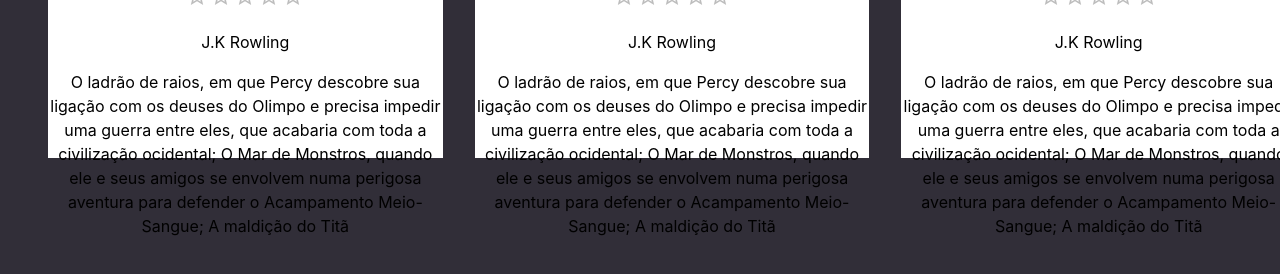
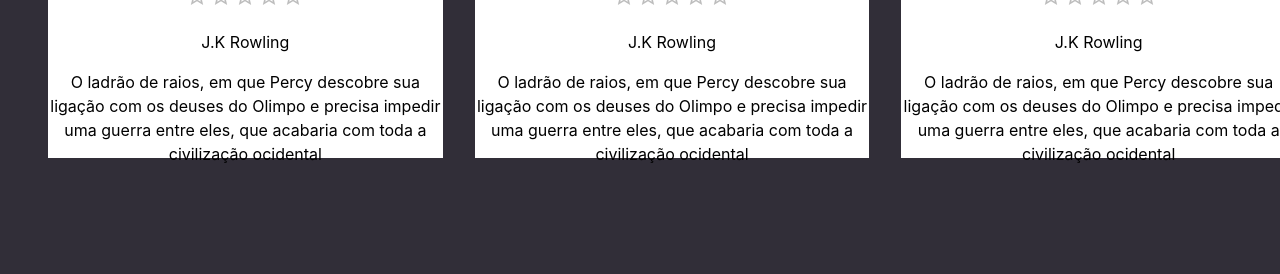
Before and after one commit to mersonff/rails_todo_api, a React (Vite) app in the folder front/: page / in a window 1280 px wide. Shown: the part 492-766 px from the top of the page. Built offline with nearby package versions, Linux system fonts and the light colour scheme.

Commit message:
fix: ajusta texto

```diff
--- a/front/src/pages/Home/index.tsx
+++ b/front/src/pages/Home/index.tsx
@@ -10,17 +10,17 @@
 
         <Card author= 'J.K Rowling'
             total_ranking={0}
-            description='O ladrão de raios, em que Percy descobre sua ligação com os deuses do Olimpo e precisa impedir uma guerra entre eles, que acabaria com toda a civilização ocidental; O Mar de Monstros, quando ele e seus amigos se envolvem numa perigosa aventura para defender o Acampamento Meio-Sangue; A maldição do Titã'
+            description='O ladrão de raios, em que Percy descobre sua ligação com os deuses do Olimpo e precisa impedir uma guerra entre eles, que acabaria com toda a civilização ocidental'
         />
 
         <Card author= 'J.K Rowling'
             total_ranking={0}
-            description='O ladrão de raios, em que Percy descobre sua ligação com os deuses do Olimpo e precisa impedir uma guerra entre eles, que acabaria com toda a civilização ocidental; O Mar de Monstros, quando ele e seus amigos se envolvem numa perigosa aventura para defender o Acampamento Meio-Sangue; A maldição do Titã'
+            description='O ladrão de raios, em que Percy descobre sua ligação com os deuses do Olimpo e precisa impedir uma guerra entre eles, que acabaria com toda a civilização ocidental'
         />
 
         <Card author= 'J.K Rowling'
             total_ranking={0}
-            description='O ladrão de raios, em que Percy descobre sua ligação com os deuses do Olimpo e precisa impedir uma guerra entre eles, que acabaria com toda a civilização ocidental; O Mar de Monstros, quando ele e seus amigos se envolvem numa perigosa aventura para defender o Acampamento Meio-Sangue; A maldição do Titã'
+            description='O ladrão de raios, em que Percy descobre sua ligação com os deuses do Olimpo e precisa impedir uma guerra entre eles, que acabaria com toda a civilização ocidental'
         />
      </ContainerPage>
     )
```
